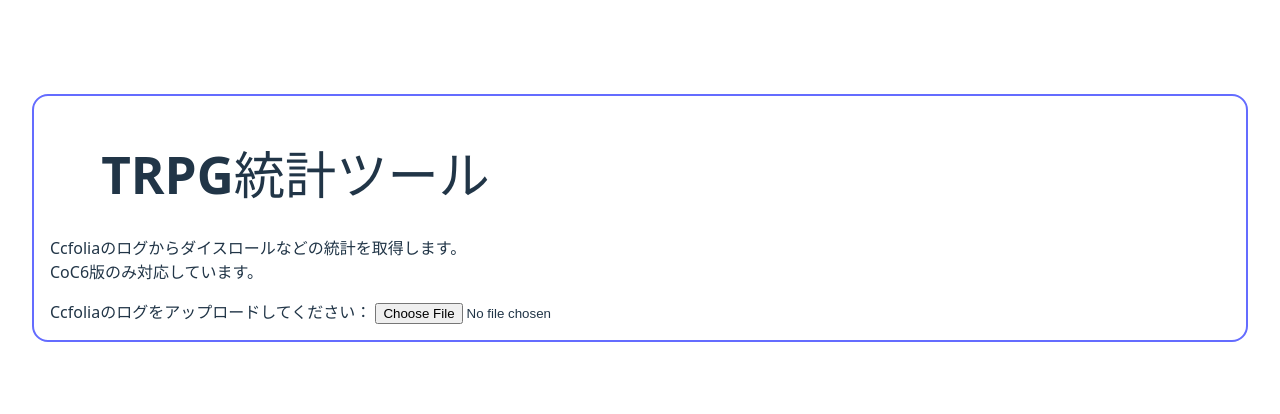
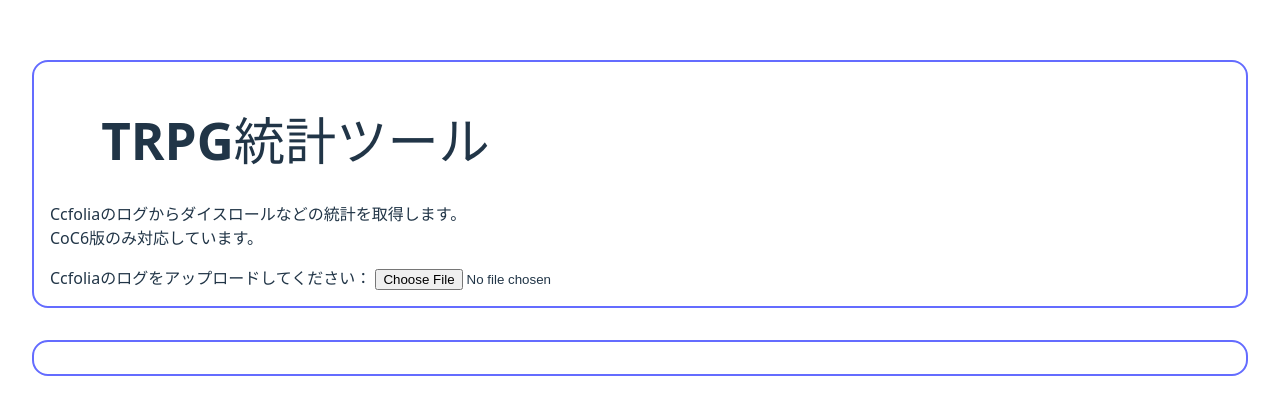
Before and after one commit to tukasa0001/DiceStats, a React (Vite) app: page / in a window 1280 px wide. Shown: the part 166-580 px from the top of the page. Built offline with nearby package versions, Linux system fonts and the light colour scheme.

Commit message:
ConfigCardを追加

```diff
--- a/src/App.tsx
+++ b/src/App.tsx
@@ -3,14 +3,18 @@ import type { FC } from 'react'
 import './App.css'
 import UploadForm from './UploadForm'
 import Stats from './Stats';
+import ConfigCard from './config/ConfigCard';
+import DisplayConfig from './config/DisplayConfig';
 
 const App: FC = () => {
     const [log, setLog] = useState<string | undefined>(undefined);
+    const [config] = useState(new DisplayConfig());
 
     return (
         <>
             <UploadForm onLogFileChanged={setLog} />
             {log !== undefined ? <Stats logFile={log} /> : ""}
+            <ConfigCard config={config} />
         </>
     )
 }
--- /dev/null
+++ b/src/config/ConfigCard.tsx
@@ -0,0 +1,15 @@
+import DisplayConfig from "./DisplayConfig";
+
+
+type ConfigCardProps = {
+    config: DisplayConfig
+}
+
+const ConfigCard = (props: ConfigCardProps) => {
+    return (
+        <div className="card">
+        </div>
+    )
+}
+
+export default ConfigCard;
--- /dev/null
+++ b/src/config/DisplayConfig.ts
@@ -0,0 +1,3 @@
+export default class DisplayConfig {
+    nameAliases: Map<string, string> = new Map<string, string>();
+}
```
